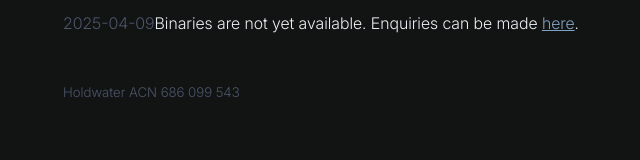
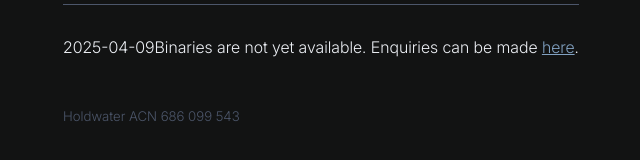
Before and after one commit to Holdwater-AC/holdwater-ac.github.io, a plain HTML site: page index.html in a window 1280 px wide. Shown: the part 414-574 px from the top of the page, without its empty margins (319-959 px from the left). Drawn offline with Linux system fonts and the light colour scheme.

Commit message:
layout again

```diff
--- a/index.css
+++ b/index.css
@@ -44,7 +44,7 @@ a {
   margin: 1em;
 }
 
-.micro {
+#micro {
   margin-top: 2em;
   border-top: 1px solid #4C566A;
   padding-top: 1em;
@@ -56,7 +56,7 @@ a {
   color: #4C566A;
 }
 
-#timestamp {
+.timestamp {
   color: #4C566A;
 }
 
```
Also changed, not shown: 1 other file.
